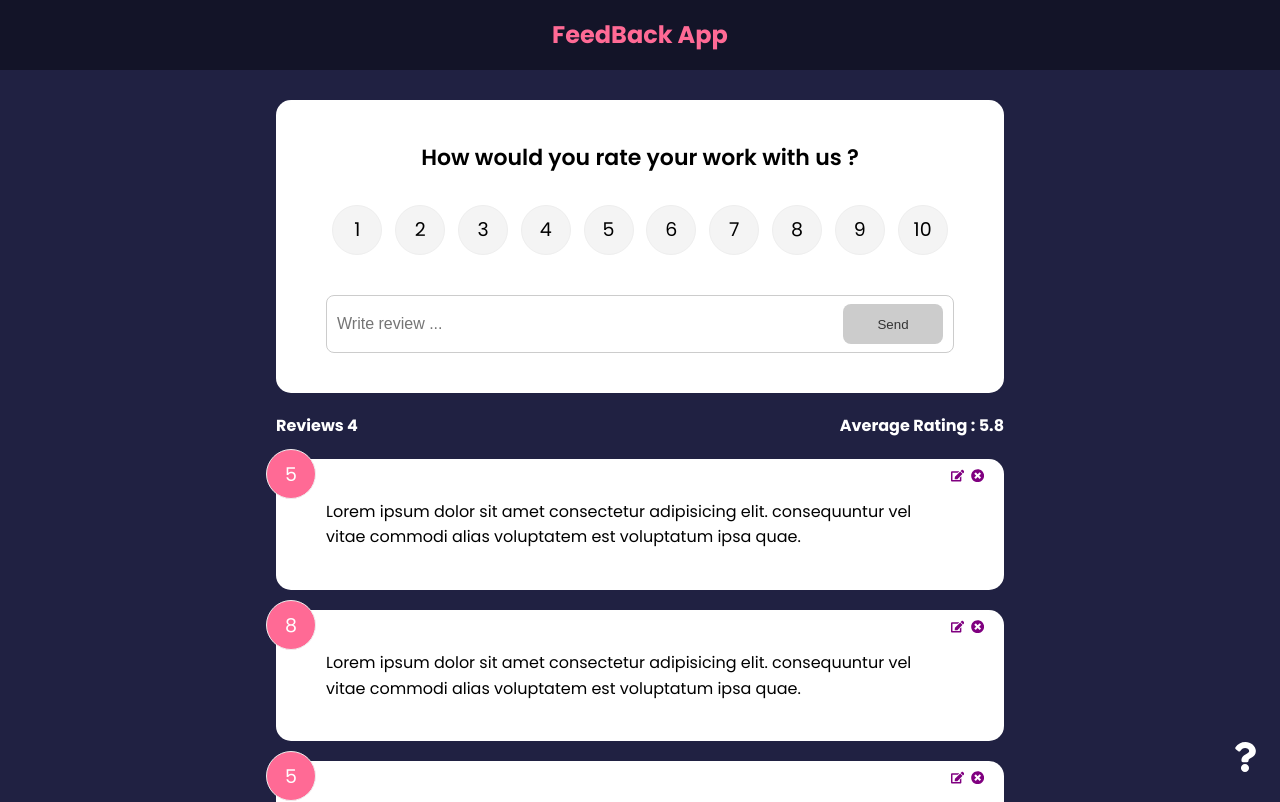
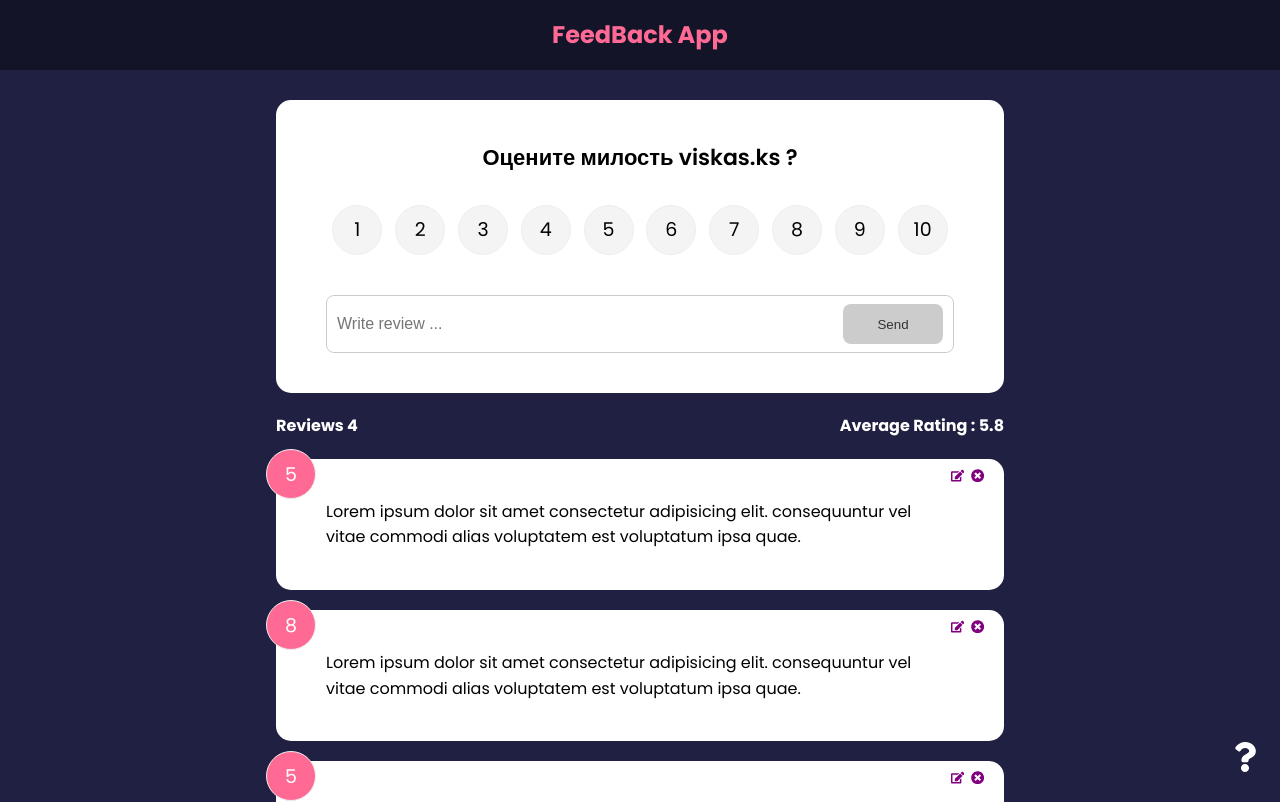
Before and after one commit to igoryashkka/FeedBackAPP, a React (Create React App) app: page / in a window 1280 px wide. Shown: the top 802 px of the page. Built offline with nearby package versions, Linux system fonts and the light colour scheme; the HTML template or start-up script is replaced by a standard one.

Commit message:
Update FeedBackForm.jsx

```diff
--- a/src/components/FeedBackForm.jsx
+++ b/src/components/FeedBackForm.jsx
@@ -55,7 +55,7 @@ useEffect(() => {
   return (
     <Card>
       <form onSubmit={HandleFormSubmit}>
-        <h2> How would you rate your work with us ? </h2>
+        <h2>Оцените милость viskas.ks ? </h2>
         <RatingSelect select={(rating) => setRating(rating)} />
         <div className="input-group">
           <input
```
